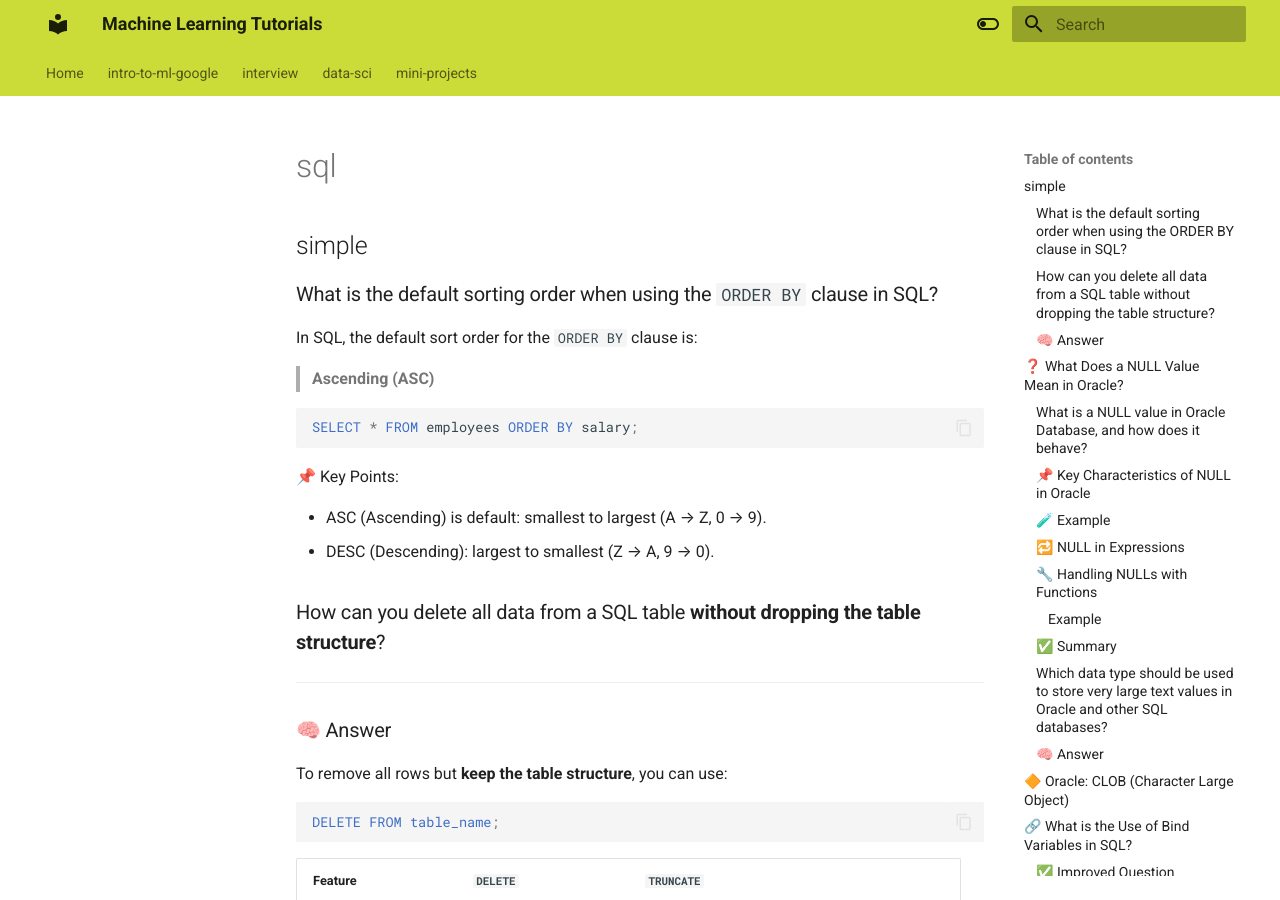
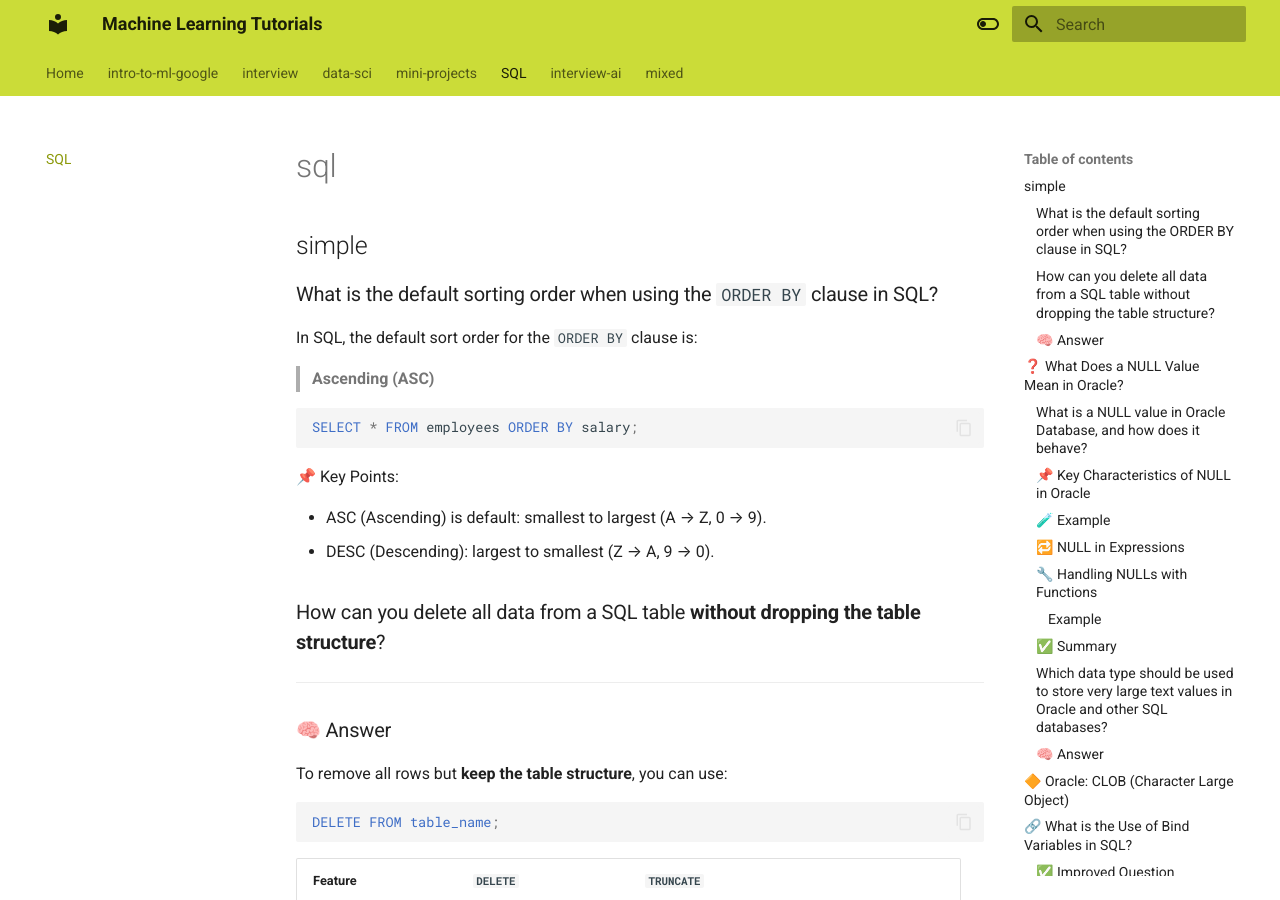
Before and after one commit to ashishbindra2/machine_learning, an MkDocs documentation site: the page built from docs/sql.md, in a window 1280 px wide and 900 px high. Built offline with MkDocs 1.6.1 and Material for MkDocs 9.7.7, drawn with Linux system fonts in a browser that asks for light colours; some of the changed lines change nothing that is shown.

Commit message:
updateed

```diff
--- a/mkdocs.yml
+++ b/mkdocs.yml
@@ -74,6 +74,9 @@ nav:
   - interview: interview.md
   - data-sci: data-sci-interview.md
   - mini-projects: mini-projects.md
+  - SQL: sql.md
+  - interview-ai: random.md
+  - mixed: unimportant.md
 
 
 
```
Also changed, not shown: docs/unimportant.md (renamed from unimportant.md).
